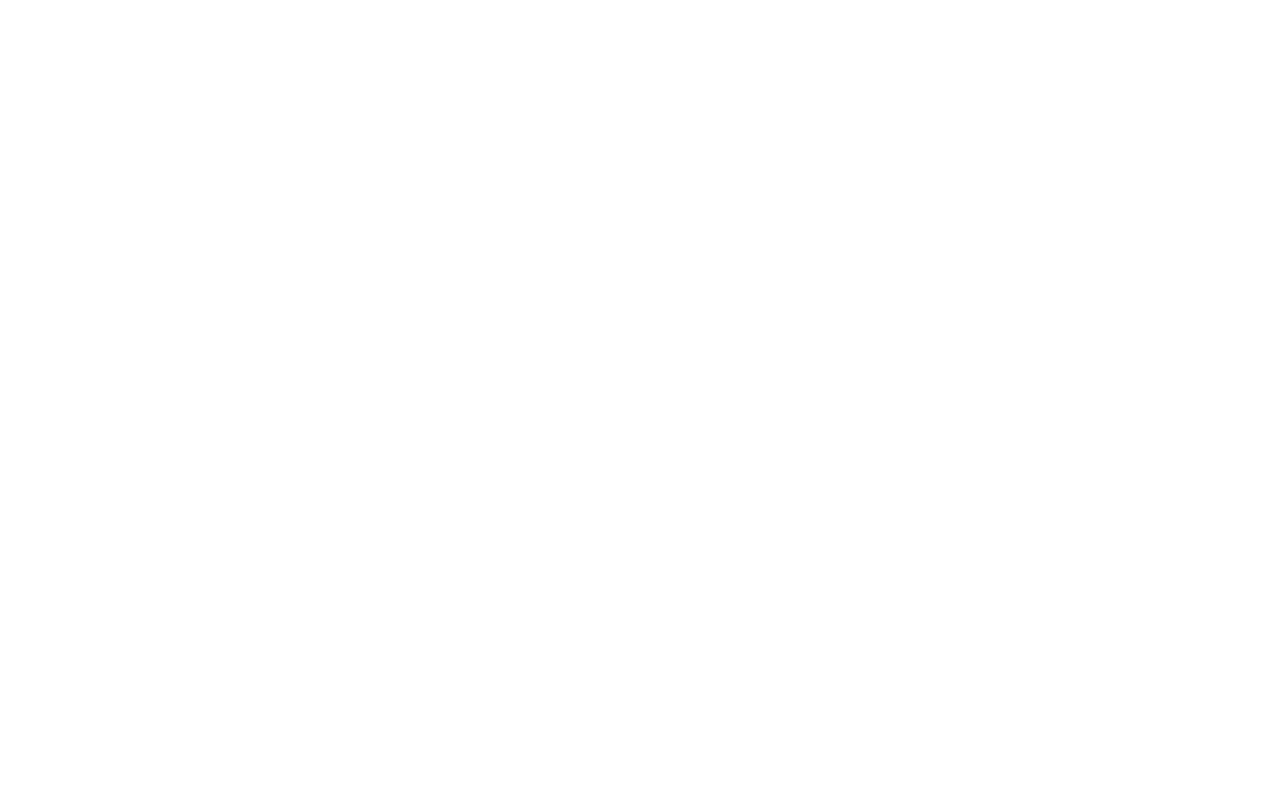
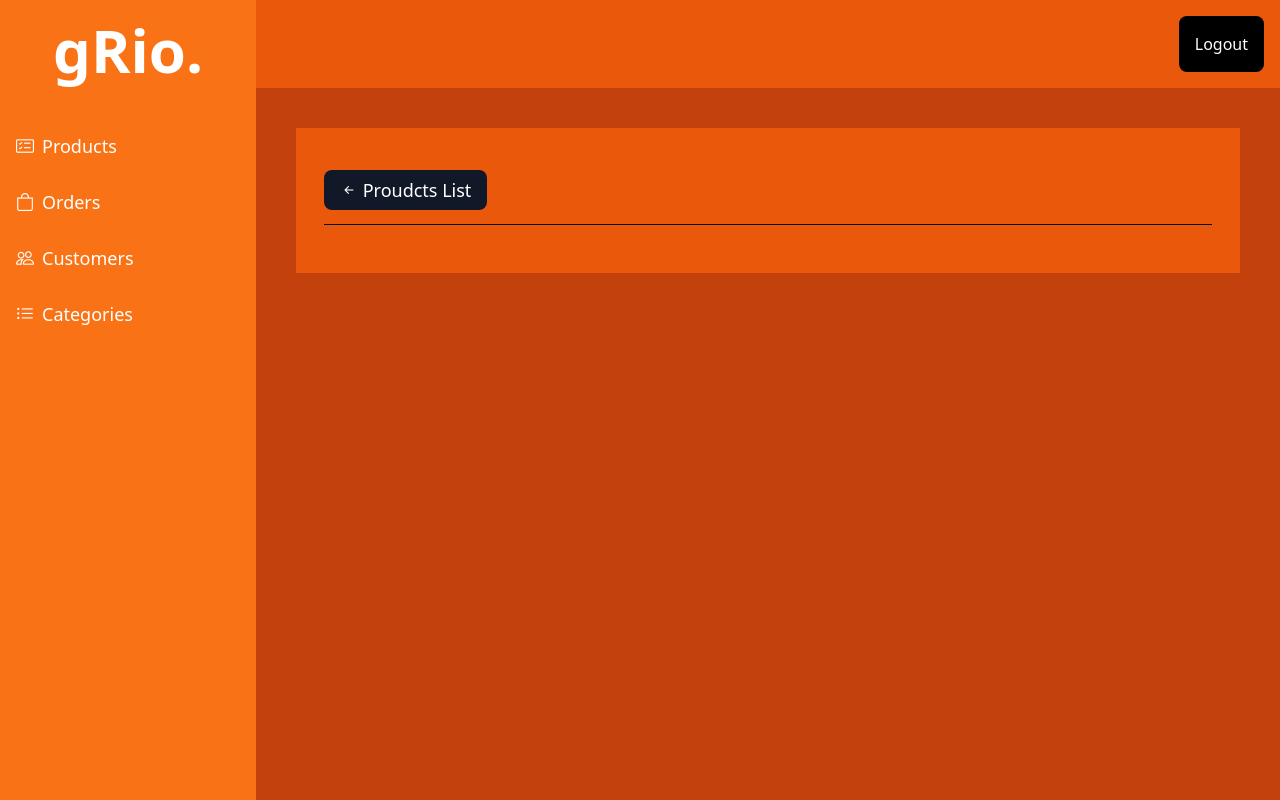
Before and after one commit to mohit838/E-Commerce-FullStack-MERN, a React (Create React App) app in the folder client/: page /dashboard/create-product in a window 1280 px wide. Before the commit this address had no page. Built offline with nearby package versions, Linux system fonts and the light colour scheme; sample sign-in values are in the browser's storage.

Commit message:
Create Product Routes

```diff
--- a/client/src/routes/Routing.jsx
+++ b/client/src/routes/Routing.jsx
@@ -3,6 +3,7 @@
 import AdminLogin from "../screens/auth/AdminLogin";
 import Categories from "../screens/dashboard/Categories";
 import CreateCategories from "../screens/dashboard/CreateCategories";
+import CreateProduct from "../screens/dashboard/CreateProduct";
 import Products from "../screens/dashboard/Products";
 import UpdateCategory from "../screens/dashboard/UpdateCategory";
 import Private from "./Private";
@@ -66,6 +67,15 @@
               </Private>
             }
           />
+
+          <Route
+            path="create-product"
+            element={
+              <Private>
+                <CreateProduct />
+              </Private>
+            }
+          />
         </Route>
       </Routes>
     </BrowserRouter>
--- a/client/src/screens/dashboard/CreateProduct.jsx
+++ b/client/src/screens/dashboard/CreateProduct.jsx
@@ -1,7 +1,8 @@
 import React from "react";
+import { Link } from "react-router-dom";
+// import toast, { Toaster } from "react-hot-toast";
 import Wrapper from "./Wrapper";
 import ScreenHeader from "../../components/ScreenHeader";
-import { Link } from "react-router-dom";
 
 const CreateProduct = () => {
   return (
@@ -11,6 +12,7 @@
           <Link to="/dashboard/products" className="btn-dark">
             <i className="bi bi-arrow-left-short"></i> proudcts list
           </Link>
+          {/* <Toaster position="top-right" reverseOrder={true} /> */}
         </ScreenHeader>
       </Wrapper>
     </div>
```
